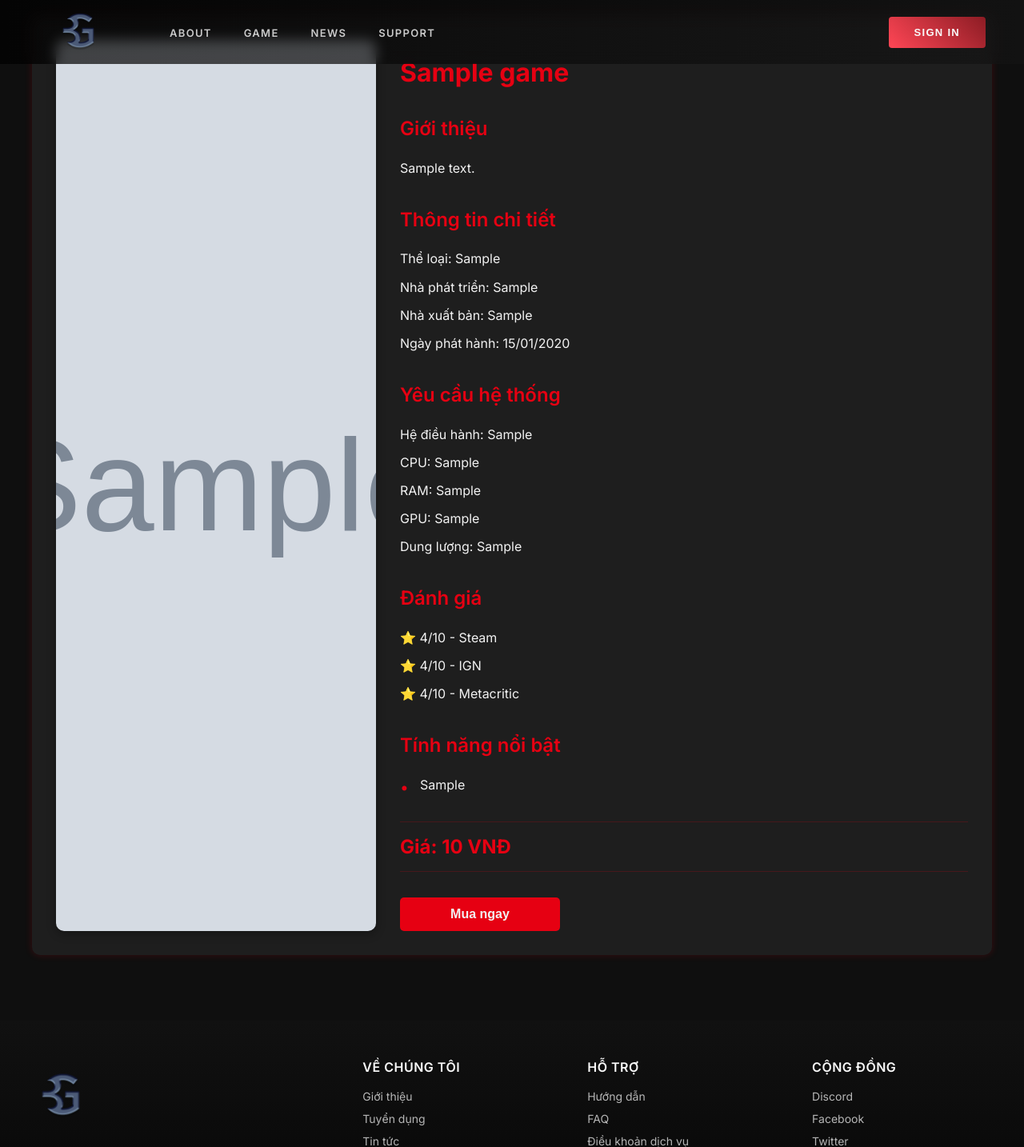
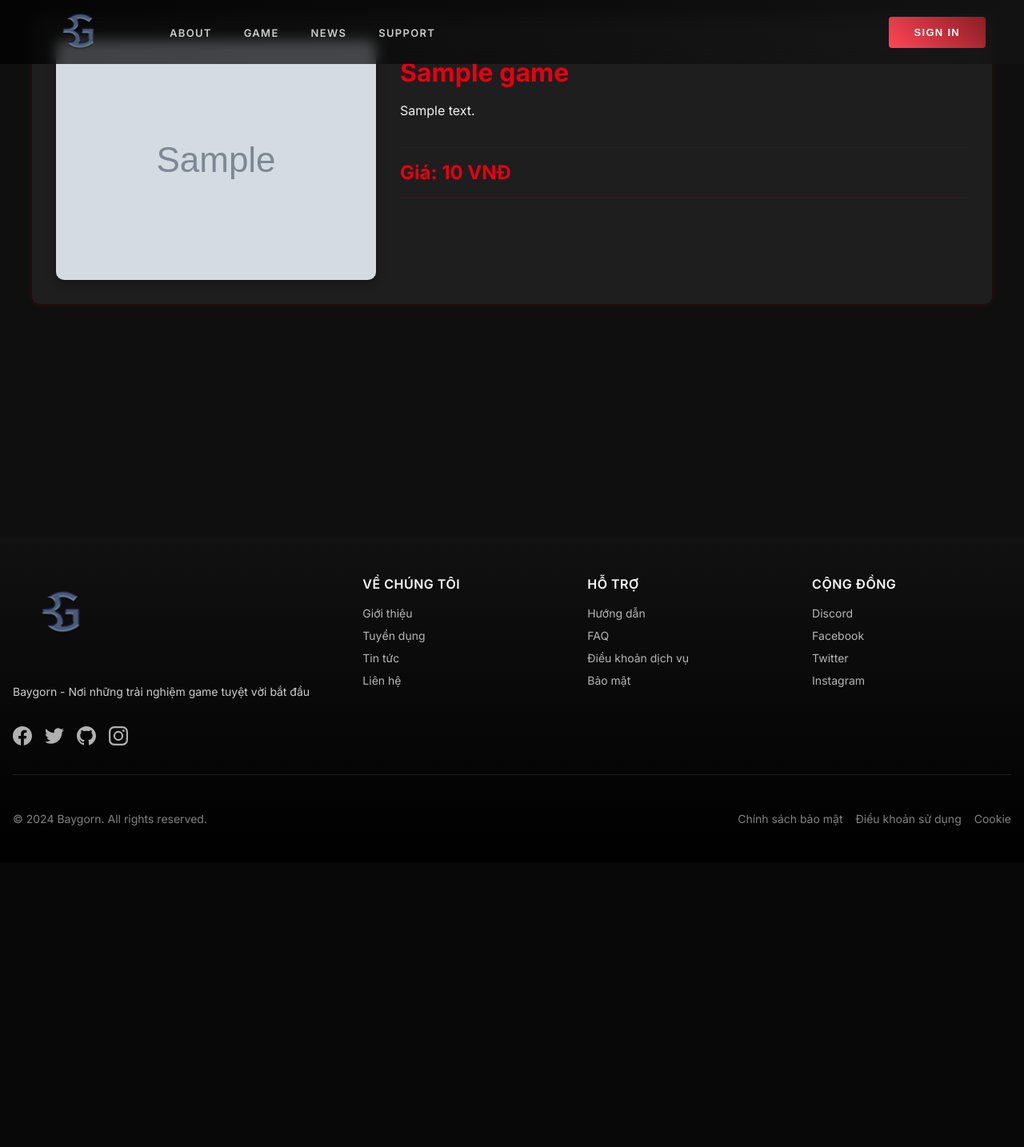
Before and after one commit to KATDzs/Baygorn1, a PHP site: page /giaodich.php in a window 1280 px wide. Shown: the top 1434 px of the page at 80% size. After the commit the page ends 1032 px from the top, so only its background shows below. Run offline with PHP 8.4, Linux system fonts and the light colour scheme; tables that the repository leaves empty or names only in its code hold one stand-in row (values such as "Sample post"); grey boxes marked "Sample" are stand-in pictures.

Commit message:
trang news updated

```diff
--- a/Giaodich/giaodich.php
+++ b/Giaodich/giaodich.php
@@ -35,39 +35,8 @@
           echo "<img src='{$game['image_url']}' alt='{$game['title']}' class='game-image'>";
           echo "<div class='game-info'>";
           echo "<h1>{$game['title']}</h1>";
-          echo "<div class='game-description'>";
-          echo "<h3>Giới thiệu</h3>";
-          echo "<p>{$game['description']}</p>";
-
-          echo "<h3>Thông tin chi tiết</h3>";
-          echo "<p>Thể loại: {$game['genre']}</p>";
-          echo "<p>Nhà phát triển: {$game['developer']}</p>";
-          echo "<p>Nhà xuất bản: {$game['publisher']}</p>";
-          echo "<p>Ngày phát hành: " . date('d/m/Y', strtotime($game['release_date'])) . "</p>";
-
-          echo "<h3>Yêu cầu hệ thống</h3>";
-          echo "<p>Hệ điều hành: {$game['os_requirements']}</p>";
-          echo "<p>CPU: {$game['cpu_requirements']}</p>";
-          echo "<p>RAM: {$game['ram_requirements']}</p>";
-          echo "<p>GPU: {$game['gpu_requirements']}</p>";
-          echo "<p>Dung lượng: {$game['storage_requirements']}</p>";
-
-          echo "<h3>Đánh giá</h3>";
-          echo "<p>⭐ {$game['steam_rating']}/10 - Steam</p>";
-          echo "<p>⭐ {$game['ign_rating']}/10 - IGN</p>";
-          echo "<p>⭐ {$game['metacritic_rating']}/10 - Metacritic</p>";
-
-          echo "<h3>Tính năng nổi bật</h3>";
-          echo "<ul>";
-          $features = explode("\n", $game['features']);
-          foreach ($features as $feature) {
-            echo "<li>{$feature}</li>";
-          }
-          echo "</ul>";
-
-          echo "</div>";
+          echo "<p class='game-description'>{$game['description']}</p>";
           echo "<p class='game-price'>Giá: " . number_format($game['price'], 0, ',', '.') . " VNĐ</p>";
-          echo "<button onclick=\"window.location.href='giaodich.php?id={$game_id}'\">Mua ngay</button>";
           echo "</div>";
         } else {
           echo "<p>Không tìm thấy game</p>";
@@ -76,58 +45,7 @@
         mysqli_close($conn);
       ?>
     </div>
-
-    <div id="transactionForm" class="transaction-form">
-      <h2>Thông tin giao dịch</h2>
-      <form id="paymentForm">
-        <div class="form-group">
-          <label for="gameName">Tên game:</label>
-          <input type="text" id="gameName" name="gameName" readonly>
-        </div>
-        <div class="form-group">
-          <label for="gamePrice">Giá:</label>
-          <input type="text" id="gamePrice" name="gamePrice" readonly>
-        </div>
-        <div class="form-group">
-          <label for="fullName">Họ và tên:</label>
-          <input type="text" id="fullName" name="fullName" required>
-        </div>
-        <div class="form-group">
-          <label for="email">Email:</label>
-          <input type="email" id="email" name="email" required>
-        </div>
-        <div class="form-group">
-          <label for="phone">Số điện thoại:</label>
-          <input type="tel" id="phone" name="phone" required>
-        </div>
-        <div class="form-group">
-          <label for="paymentMethod">Phương thức thanh toán:</label>
-          <select id="paymentMethod" name="paymentMethod" required>
-            <option value="">Chọn phương thức thanh toán</option>
-            <option value="bank">Chuyển khoản ngân hàng</option>
-            <option value="momo">Ví điện tử Momo</option>
-            <option value="zalopay">Ví điện tử ZaloPay</option>
-          </select>
-        </div>
-        <button type="submit" class="btn-submit">Xác nhận thanh toán</button>
-      </form>
-    </div>
   </div>
-
-  <script>
-    function showTransactionForm(gameName, gamePrice) {
-      document.getElementById('transactionForm').classList.add('active');
-      document.getElementById('gameName').value = gameName;
-      document.getElementById('gamePrice').value = gamePrice + ' VNĐ';
-    }
-
-    document.getElementById('paymentForm').addEventListener('submit', function(e) {
-      e.preventDefault();
-      alert('Cảm ơn bạn đã mua hàng! Chúng tôi sẽ liên hệ với bạn sớm.');
-      document.getElementById('transactionForm').classList.remove('active');
-      this.reset();
-    });
-  </script>
   <?php include '../footer/footer.html'; ?>
 </body>
 </html>
--- a/newspage/news.php
+++ b/newspage/news.php
@@ -37,7 +37,7 @@
         [
             'title' => 'Palworld bùng nổ! Game sinh tồn bắt quái vật đang làm mưa làm gió toàn cầu',
             'description' => 'Tựa game sinh tồn thế giới mở Palworld, kết hợp giữa bắt quái vật và xây dựng căn cứ, đang gây bão toàn cầu với lối chơi sáng tạo!',
-            'img' => '../img/brainrotevolution.webp',
+            'img' => '../img/game_palworld.jpeg',
             'link' => '../newspage/news4.php'
         ],
         [
```
